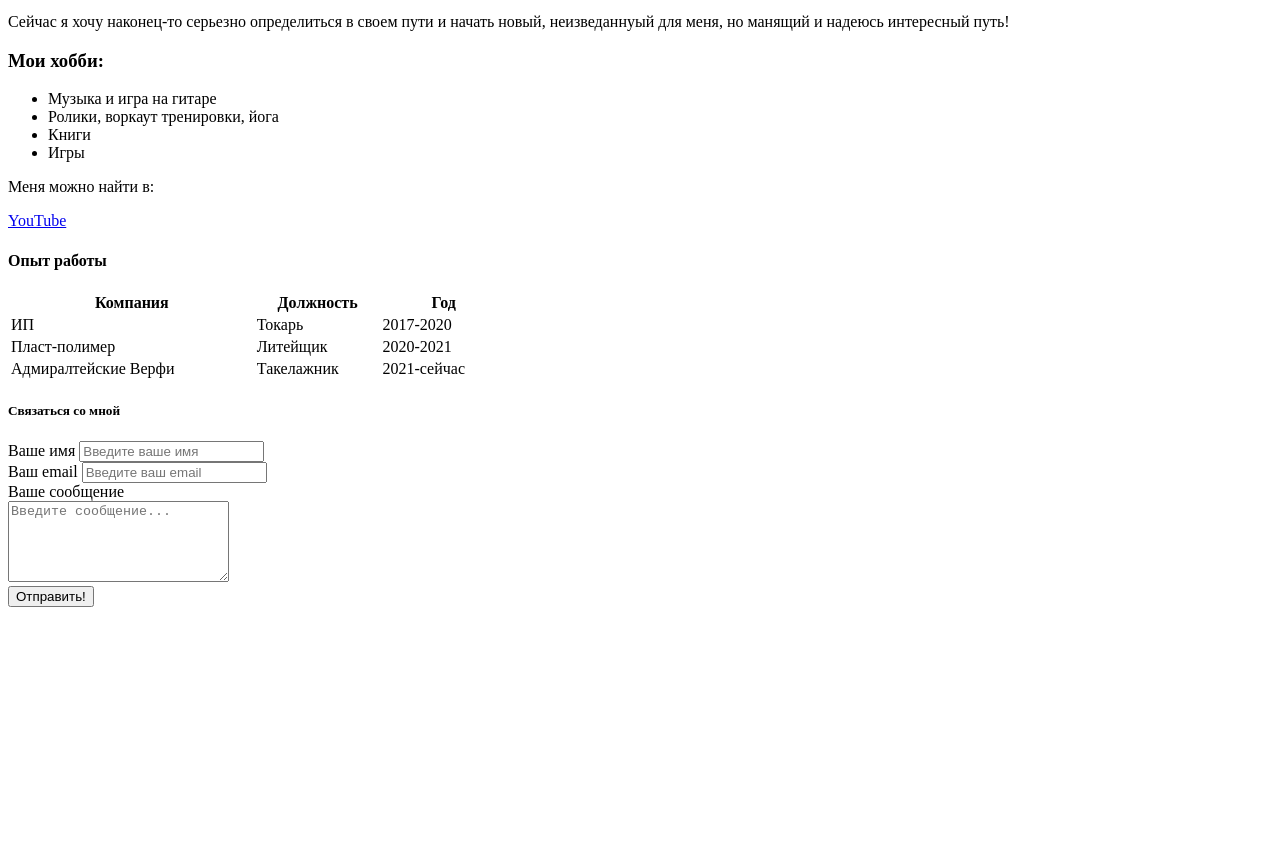
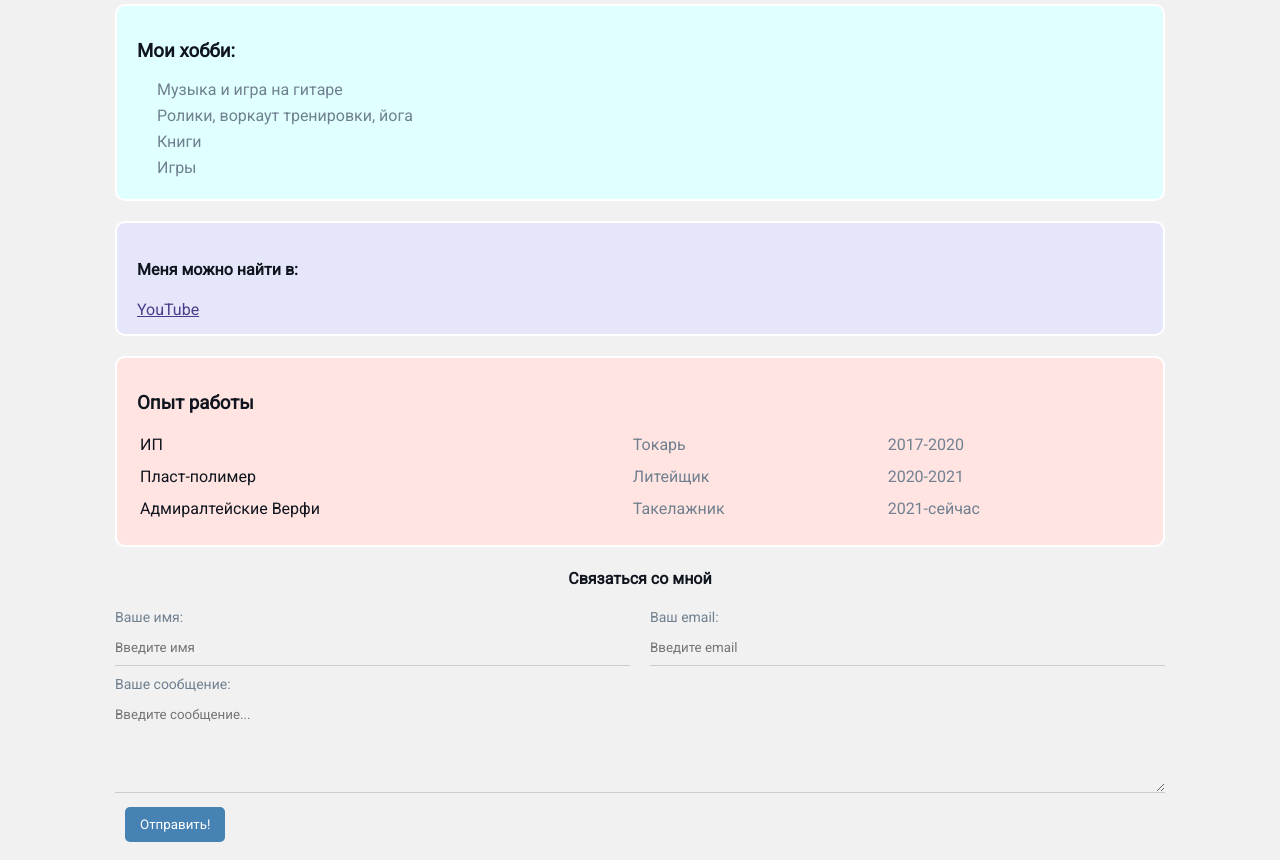
Before and after one commit to VDevJSN/resume1, a plain HTML site: page index.html in a window 1280 px wide. Shown: the part 297-1157 px from the top of the page. Before the commit the page ends 912 px from the top, so only its background shows below. Drawn offline with Linux system fonts and the light colour scheme.

Commit message:
Add styles

```diff
--- a/index.html
+++ b/index.html
@@ -4,34 +4,49 @@
     <meta charset="UTF-8">
     <meta name="viewport" content="width=device-width, initial-scale=1.0">
     <title>Document</title>
+    <link rel="stylesheet" href="resume.css">
 </head>
 <body>
-    <img src="Programmer.jpg" width="200">
+
+    <div class="container">
+
+    <div class="info">
+    <img src="Programmer.jpg" class="avatar">
+    <div class="info-text">
     <h1>Владимир</h1>
     <p><strong>Хочу стать профессиональным Frontend-разработчиком,</strong> <em>освоить эту новую профессию и</em> <strong><em>изменить свою жизнь.</em></strong></p>
     <p>С детства меня привлекала работа с компьютером, тогда для меня это все казалось интересным но очень сложным.</p>
     <p>Сейчас я хочу наконец-то серьезно определиться в своем пути и начать новый, неизведаннуый для меня, но манящий и надеюсь интересный путь!
     </p>
+    </div>
+    </div>
 
+    <div class="card hobby">
     <h3>Мои хобби:</h3>
-    <ul>
+    <ul class="list">
         <li>Музыка и игра на гитаре</li>
         <li>Ролики, воркаут тренировки, йога</li>
         <li>Книги</li>
         <li>Игры</li>
     </ul>
-    <p>Меня можно найти в:</p>
+    </div>
+
+    <div class="card channels">
+    <h4>Меня можно найти в:</h4>
     <a href="https://www.youtube.com" target="_blank">YouTube</a>
+    </div>
 
-    <h4>Опыт работы</h4>
-    <table width="500">
-        <thead>
+    <div class="card jobs">
+    <h3>Опыт работы</h3>
+
+    <table width="500" class="table">
+        <!-- <thead>
             <tr>
                 <th>Компания</th>
                 <th>Должность</th>
                 <th>Год</th>
             </tr>
-        </thead>
+        </thead> -->
 
         <tbody>
             <tr>
@@ -51,30 +66,36 @@
             </tr>
         </tbody>
     </table>
+    </div>
 
-    <h5>Связаться со мной</h5>
-    <form>
-        <div>
-            <label for="text">Ваше имя</label>
-            <input type="text" id="text" placeholder="Введите ваше имя">
-        </div>
+    <form action="/"  class="form">
+        <h4>Связаться со мной</h4>
 
-        <div>
-            <label for="email">Ваш email</label>
-            <input type="email" id="email" placeholder="Введите ваш email">
-        </div>
+            <div class="form-row">
+                <div class="form-group">
+                    <label for="text">Ваше имя:</label>
+                    <input type="text" id="text" placeholder="Введите имя">
+                </div>
 
-        <div>
-            <label for="massage">Ваше сообщение</label>
-            <br>
-            <textarea id="massage" cols="25" rows="5" placeholder="Введите сообщение..."></textarea>
-        </div>
+                <div class="form-group">
+                    <label for="email">Ваш email:</label>
+                    <input type="email" id="email" placeholder="Введите email">
+                </div>
+            </div>
+
+            <div class="form-group">
+                <label for="massage">Ваше сообщение:</label>
+                <textarea id="massage" cols="25" rows="5" placeholder="Введите сообщение..."></textarea>
+            </div>
 
         <div>
             <!-- <input type="submit" value="Отправить!"> -->
-            <button type="submit">Отправить!</button>
+            <button type="submit" class="btn">Отправить!</button>
         </div>
 
     </form>
+
+    </div>
+
 </body>
 </html>
--- /dev/null
+++ b/resume.css
@@ -0,0 +1,169 @@
+@import url('https://fonts.googleapis.com/css2?family=Roboto&display=swap');
+
+body{
+    background: #f1f1f1;
+    color: #0f141e;
+    font-family: 'Roboto', sans-serif;
+    font-size: 16px;
+    font-weight: normal;
+}
+
+.info-text p {
+    font-style: italic;
+    color: #696969;
+}
+
+.card {
+    border: 2px solid white;
+    border-radius: 10px;
+    margin-bottom: 20px;
+    padding: 15px 20px;
+}
+
+.info {
+    margin-bottom: 20px;
+    display: flex;
+}
+
+.info-text {
+    margin-left: 40px;
+}
+
+.hobby {
+    background: LightCyan;
+}
+
+.channels {
+    background: Lavender;
+}
+
+.jobs {
+    background: MistyRose;
+}
+
+.container {
+    max-width: 1050px;
+    margin: auto;
+    padding-top: 30px;
+}
+
+.avatar {
+    width: 250px;
+    border-radius: 25px;
+    box-shadow: 4px 4px 14px rgba(0, 0, 0, 0.25);
+}
+
+a {
+    color: DarkSlateBlue;
+}
+
+a:hover {
+    color: DarkCyan;
+}
+
+a:visited {
+    color: CornflowerBlue;
+}
+
+a:active {
+    color: Coral;
+}
+
+.btn {
+    background: SteelBlue;
+    color: #fff;
+    padding: 10px 15px;
+    margin: 10px;
+    border: none;
+    border-radius: 5px;
+    cursor: pointer;
+    font-family: inherit;
+}
+
+.btn:hover {
+    opacity: 0.8;
+}
+
+.list {
+    margin: 0;
+    padding: 0;
+    list-style: none;
+}
+
+.list li {
+    color: slateGrey;
+    margin-bottom: 7px;
+    padding: 0px 20px;
+}
+
+
+.table {
+    width: 100%;
+}
+
+.table td {
+    text-align: left;
+    padding-bottom: 10px;
+}
+
+.table td:nth-child(2), .table td:nth-child(3) {
+    color: slategray;
+}
+
+.form h4{
+    text-align: center;
+}
+
+.form-row {
+    margin-bottom: 10px;
+    display: flex;
+}
+
+.form-row .form-group {
+    /* display: inline-block; */
+    margin-right: 20px;
+    width: 50%;
+    /* width: calc(50% - 20px); */
+}
+
+.form-row .form-group:last-child {
+    margin-right: 0;
+}
+
+.form-group label{
+    display: block;
+    font-size: 14px;
+    color: slategray;
+}
+
+.form-group input,
+.form-group textarea{
+    width: 100%;
+    box-sizing: border-box;
+    border: none;
+    background: transparent;
+    border-bottom: 1px solid #ccc;
+    color: #000;
+    padding: 15px 0 10px;
+    outline: none;
+    font-family: inherit;
+}
+
+@media (max-width: 780px) {
+    .info {
+        display: block;
+        text-align: center;
+    }
+}
+
+@media (max-width: 650px) {
+    .form-row {
+        display: block;
+    }
+
+    .form-row .form-group {
+        width: 100%;
+        margin-right: 0;
+        margin-bottom: 10px;
+    }
+}
```
